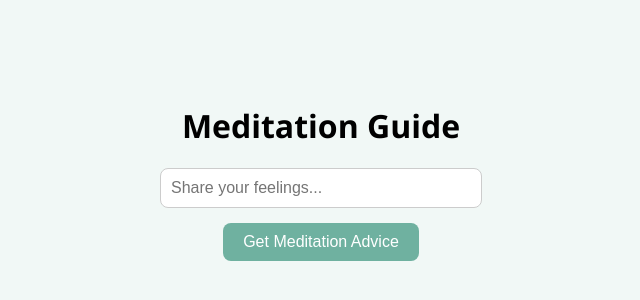
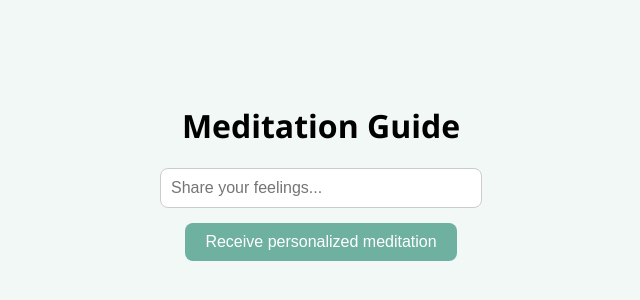
Before and after one commit to nyxthejon/Meditation-frontend, a React (Create React App) app in the folder openai-app/: page / in a window 1280 px wide. Shown: the part 236-536 px from the top of the page, without its empty margins (319-959 px from the left). Built offline with nearby package versions, Linux system fonts and the light colour scheme; no server answers; the HTML template or start-up script is replaced by a standard one.

Commit message:
Voice breaks, slower voice, pause function, removed text

```diff
--- a/openai-app/src/App.js
+++ b/openai-app/src/App.js
@@ -1,7 +1,8 @@
 import React, { useState, useEffect, useRef } from "react";
 import OpenAI from "openai";
 import axios from "axios";
-import "./App.css"; // make sure to create this file for styles
+import "./App.css";
+import { FaPause, FaPlay } from 'react-icons/fa';
 
 function App() {
   const [inputText, setInputText] = useState("");
@@ -42,6 +43,16 @@ function App() {
             content:
               "You are a compassionate and calming meditation guide. The user will express their current problems, stresses, worries, emotions, or challenges. Respond by providing a short, soothing meditation practice, mindfulness guidance, or thoughtful advice specifically tailored to help them cope with what they're experiencing. Speak directly to the user in a gentle, reassuring tone. Respond ONLY with the meditation or mindfulness advice itself, nothing else.",
           },
+          {
+            role: 'system',
+            content:
+              'Format your response as SSML wrapped in <speak> tags. Slow down your speaking rate using <prosody rate="x-slow"> around the entire content. Insert a <break time="3s"/> tag after each complete statement to create a pause of exactly three seconds.'
+          },
+          {
+            role: 'system',
+            content:
+              'Make the reponse long'
+          },
         ],
       });
 
@@ -74,50 +85,84 @@ function App() {
     }
   };
 
+  // useEffect(() => {
+  //   if (audioLoaded && apiResponse) {
+  //     setDisplayText("");
+  //     let index = -1;
+  //     setIsTyping(true);
+
+  //     const interval = setInterval(() => {
+  //       if (index < apiResponse.length - 1) {
+  //         setDisplayText((prev) => prev + apiResponse[index]);
+  //         index++;
+  //       } else {
+  //         clearInterval(interval);
+  //         setIsTyping(false);
+  //       }
+  //     }, 50);
+
+  //     return () => clearInterval(interval);
+  //   }
+  // }, [audioLoaded, apiResponse]);
+
   useEffect(() => {
-    if (audioLoaded && apiResponse) {
-      setDisplayText("");
-      let index = -1;
-      setIsTyping(true);
+    const audio = audioRef.current;
+    if (!audio) return;
 
-      const interval = setInterval(() => {
-        if (index < apiResponse.length - 1) {
-          setDisplayText((prev) => prev + apiResponse[index]);
-          index++;
-        } else {
-          clearInterval(interval);
-          setIsTyping(false);
-        }
-      }, 50);
+    const handlePlay = () => setIsPlaying(true);
+    const handlePause = () => setIsPlaying(false);
 
-      return () => clearInterval(interval);
+    audio.addEventListener('play', handlePlay);
+    audio.addEventListener('pause', handlePause);
+
+    return () => {
+      audio.removeEventListener('play', handlePlay);
+      audio.removeEventListener('pause', handlePause);
+    };
+  }, []);
+
+
+  const handleToggleAudio = () => {
+    if (audioRef.current) {
+      if (audioRef.current.paused) {
+        audioRef.current.play();
+      } else {
+        audioRef.current.pause();
+      }
     }
-  }, [audioLoaded, apiResponse]);
+  };
 
   return (
-    <div className='app-container'>
+    <div className="app-container">
       <h1>Meditation Guide</h1>
       <input
-        type='text'
+        type="text"
         value={inputText}
         onChange={handleInputChange}
-        placeholder='Share your feelings...'
-        className='input-box'
+        placeholder="Share your feelings..."
+        className="input-box"
       />
-      <button
-        onClick={handleButtonClick}
-        disabled={loading}
-        className='submit-button'
-      >
-        {loading ? <div className='loader'></div> : "Get Meditation Advice"}
-      </button>
-      {error && <p className='error-text'>{error}</p>}
-      {displayText && (
-        <div className={`response-box ${isTyping ? "typing" : ""}`}>
+    <button onClick={handleButtonClick} disabled={loading} className="submit-button">
+      {loading ? (
+        <div className="loader-container" style={{ display: 'flex', alignItems: 'center', justifyContent: 'center', gap: '8px' }}>
+          <div className="loader"></div>
+          <span>Creating your unique session...</span>
+        </div>
+      ) : (
+        'Receive personalized meditation'
+      )}
+    </button>
+    {audioLoaded && (
+        <button onClick={handleToggleAudio} className="pause-button">
+          {isPlaying ? <FaPause /> : <FaPlay />}
+        </button>
+      )}      {error && <p className="error-text">{error}</p>}
+      {/* {displayText && (
+        <div className={`response-box ${isTyping ? 'typing' : ''}`}>
           {displayText}
         </div>
-      )}
-      <audio ref={audioRef} style={{ display: "none" }} />
+      )} */}
+      <audio ref={audioRef} style={{ display: 'none' }} />
     </div>
   );
 }
```
